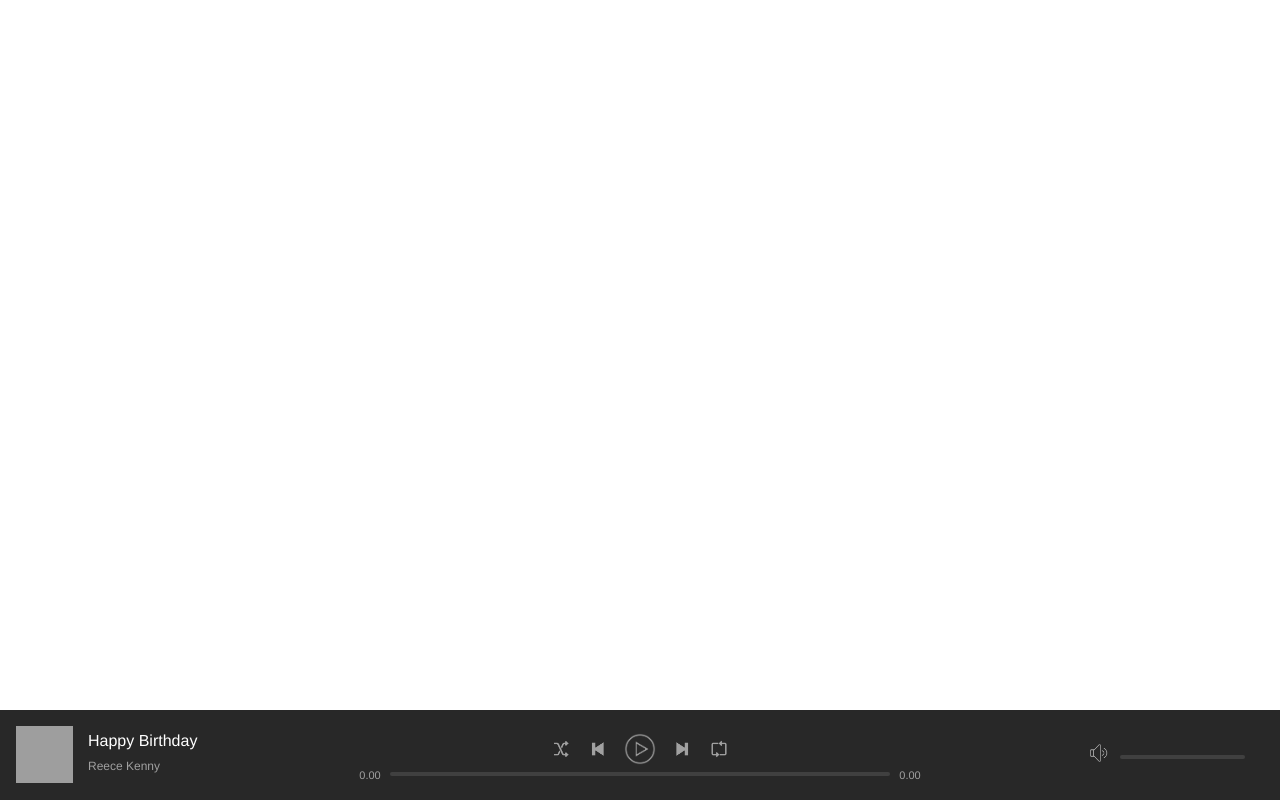
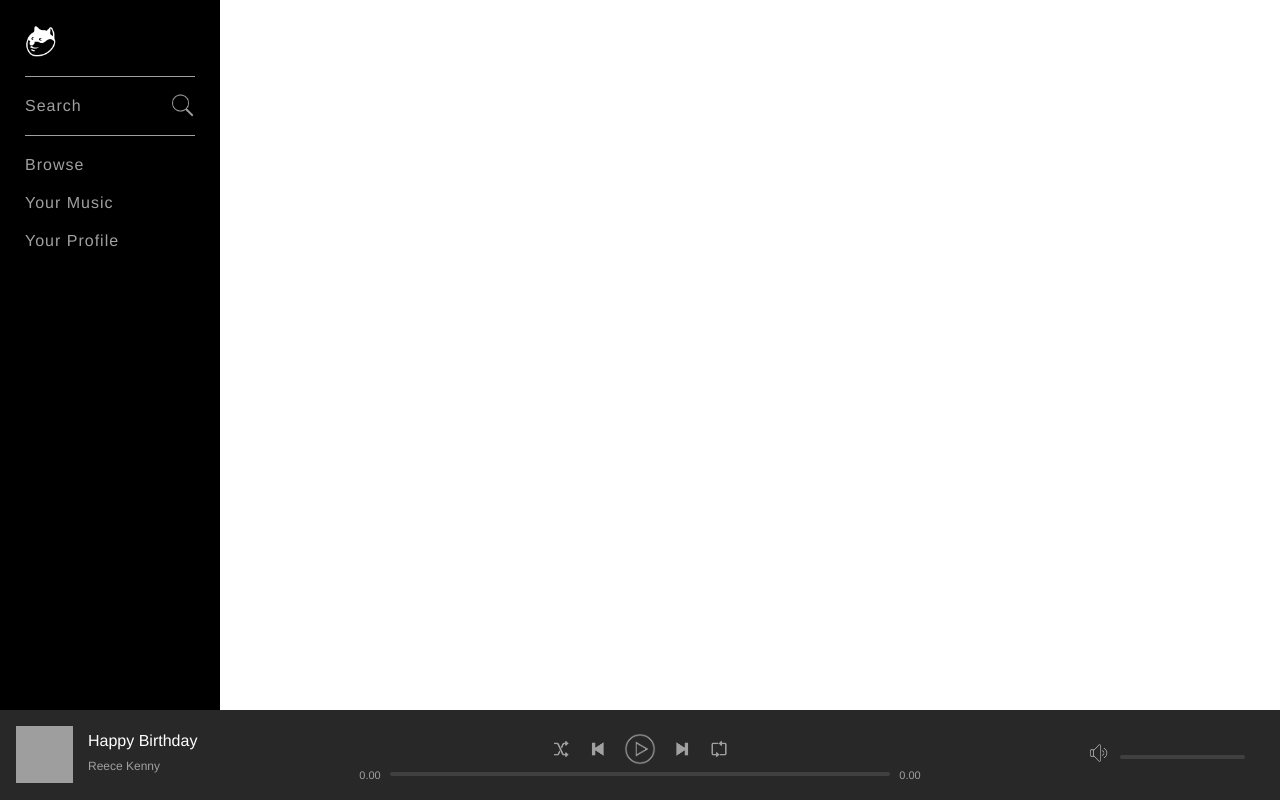
Before and after one commit to Bezll/Slotify, a PHP site: page / in a window 1280 px wide. Run offline with PHP 8.4, Linux system fonts and the light colour scheme; the visitor is signed in with stand-in values (Sample User, id 1); grey boxes are pictures that could not be loaded.

Commit message:
Search menu + Adding tables and music in SQL

```diff
--- a/assets/css/style.css
+++ b/assets/css/style.css
@@ -142,3 +142,63 @@ html, body {
 .volumeBar .progressBar {
 	width: 125px;
 }
+
+#topContainer {
+	min-height: 100%;
+	width: 100%;
+}
+
+#navBarContainer {
+	background-color: #000;
+	width:220px;
+	height: 100vh;
+	position: fixed;
+	top: 0:
+	left: 0;
+}
+
+.navBar {
+	padding: 25px;
+	display: flex;
+	flex-direction: column;
+	-ms-flex-direction: column;
+}
+
+.logo {
+	margin-bottom: 15px;
+}
+
+.logo img {
+	width: 32px;
+}
+
+.navBar .group {
+	border-top: 1px solid #a0a0a0;
+	padding: 10px 0;
+}
+
+.navItem {
+	padding: 10px 0;
+	font-size: 14px
+	font-weight: 700;
+	display: block;
+	letter-spacing: 1px;
+	position: relative;
+}
+
+.navItemLink {
+	color: #a0a0a0;
+	text-decoration: none;
+}
+
+.navItemLink:hover {
+	color: #ffffff;
+}
+
+
+.navItemLink .icon {
+	position: absolute;
+	right: 0;
+	top: 6px;
+	width: 25px;
+}
--- a/index.php
+++ b/index.php
@@ -14,20 +14,64 @@ if(isset($_SESSION['userLoggedIn'])) {
 ?>
 
 <head>
+
 	<title>Welcome to Slotify!</title>
 
 	<link rel="stylesheet" type="text/css" href="assets/css/style.css">
+
 </head>
 
 <body>
 
+	<div id="mainContainer">
+
+		<div id="topContainer">
+
+			<div id="navBarContainer">
+				<nav class="navBar">
+					<a href="index.php" class="logo">
+						<img src="assets/images/icons/logo.png">
+					</a>
+
+					<div class="group">
+
+						<div class="navItem">
+							<a href="search.php" class="navItemLink">Search
+								<img src="assets/images/icons/search.png" class="icon" alt="Search">
+							</a>
+						</div>
+
+					</div>
+
+					<div class="group">
+
+						<div class="navItem">
+							<a href="browse.php" class="navItemLink">Browse</a>
+						</div>
+
+						<div class="navItem">
+							<a href="yourMusic.php" class="navItemLink">Your Music</a>
+						</div>
+
+						<div class="navItem">
+							<a href="yourProfile.php" class="navItemLink">Your Profile</a>
+						</div>
+
+					</div>
+
+				</nav>
+			</div>
+
+		</div>
 
 		<div id="nowPlayingBarContainer">
 
 			<div id="nowPlayingBar">
 
 				<div id="nowPlayingLeft">
+
 					<div class="content">
+
 						<span class="albumLink">
 							<img src="https://jooinn.com/images/square-4.jpg" class="albumArtwork">
 						</span>
@@ -43,7 +87,9 @@ if(isset($_SESSION['userLoggedIn'])) {
 							</span>
 
 						</div>
+
 					</div>
+
 				</div>
 
 				<div id="nowPlayingCenter">
@@ -105,15 +151,18 @@ if(isset($_SESSION['userLoggedIn'])) {
 							<div class="progressBarBg">
 								<div class="progress"></div>
 							</div>
-				</div>
 
-			</div>
 						</div>
 
 					</div>
 
 				</div>
 
+			</div>
+
+		</div>
+
+	</div>
 
 </body>
 
```
Also changed, not shown: assets/images/artwork/clearday.jpg (added), assets/images/artwork/energy.jpg (added), assets/images/artwork/funkyelement.jpg (added), assets/images/artwork/goinghigher.jpg (added), assets/images/artwork/popdance.jpg (added), assets/images/artwork/sweet.jpg (added), assets/images/artwork/ukulele.jpg (added), assets/images/icons/logo.png (added), 6 other files. Lines whose indentation alone changed are shown as unchanged.
